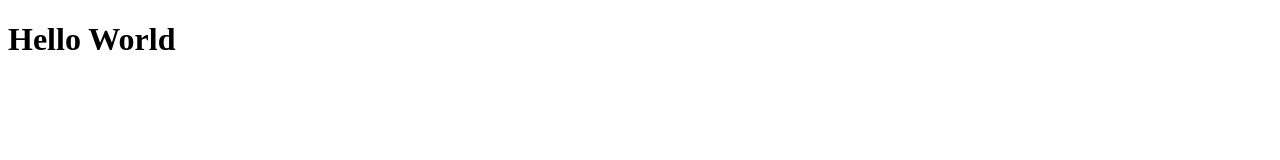
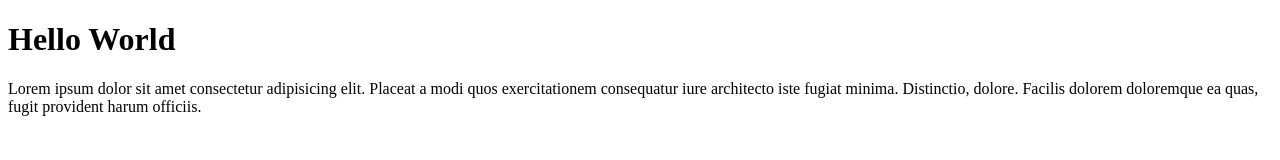
Before and after one commit to Kikazuru/git-test, a plain HTML site: page index.html in a window 1280 px wide. Drawn offline with Linux system fonts and the light colour scheme.

Commit message:
menambahkan paragraf

```diff
--- a/index.html
+++ b/index.html
@@ -10,6 +10,9 @@
 
 <body>
     <h1>Hello World</h1>
+    <p>Lorem ipsum dolor sit amet consectetur adipisicing elit. Placeat a modi quos exercitationem consequatur iure
+        architecto iste fugiat minima. Distinctio, dolore. Facilis dolorem doloremque ea quas, fugit provident harum
+        officiis.</p>
 </body>
 
 </html>
```
